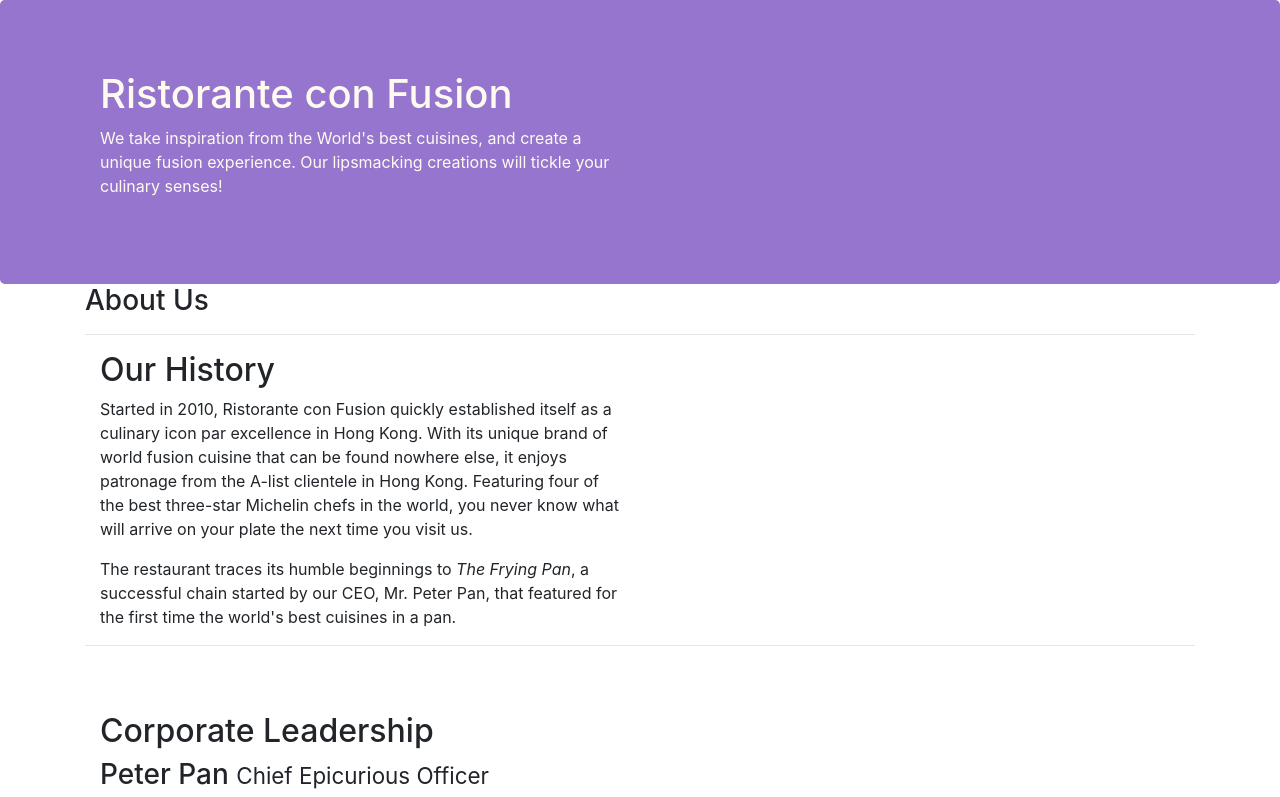
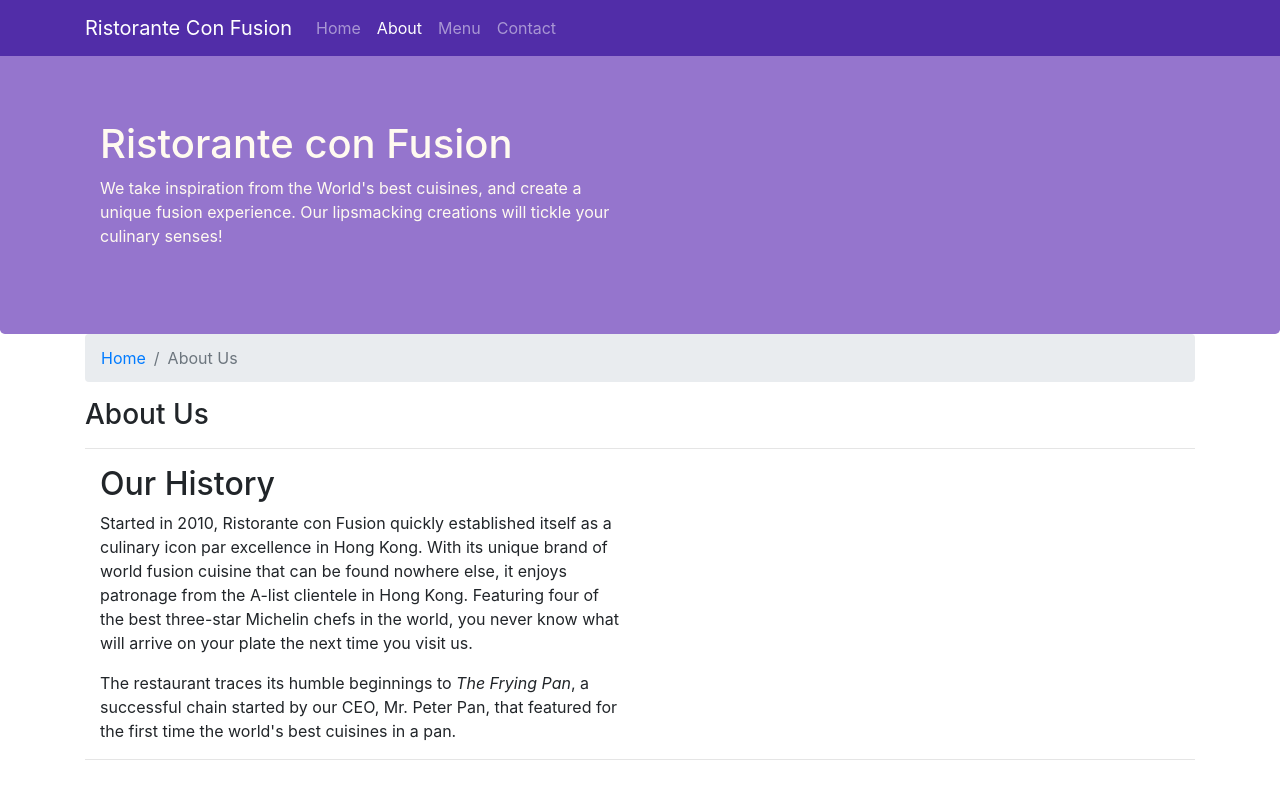
Before and after one commit to agravigupta/git-test, a website: page aboutus.html in a window 1280 px wide. Shown: the top 797 px of the page. Drawn offline with nearby package versions, Linux system fonts and the light colour scheme.

Commit message:
Navbar and Breadcrumb

```diff
--- a/aboutus.html
+++ b/aboutus.html
@@ -12,7 +12,23 @@
 </head>
 
 <body>
+    <nav class="navbar navbar-dark navbar-expand-sm fixed-top">
+        <div class="container">
+            <button class="navbar-toggler" type="button" data-toggle="collapse" data-target="#Navbar">
+                <span class="navbar-toggler-icon"></span>
+            </button>
+            <a class="navbar-brand" href="./index.html">Ristorante Con Fusion</a>
+            <div class="collapse navbar-collapse" id="Navbar">
+                <ul class="navbar-nav mr-auto">
+                    <l1 class="nav-item"><a class="nav-link" href="index.html">Home</a></l1>
+                    <l1 class="nav-item active"><a class="nav-link" href="#">About</a></l1>
+                    <l1 class="nav-item"><a class="nav-link" href="#">Menu</a></l1>
+                    <l1 class="nav-item"><a class="nav-link" href="#">Contact</a></l1>
+                </ul>
+            </div>
 
+        </div>
+    </nav>
     <header class="jumbotron">
         <div class="container">
             <div class="row row-header">
@@ -29,6 +45,10 @@
     <div class="container">
         <div class="row align-items-center">
             <div class="col-12">
+                <ol class="col-12 breadcrumb">
+                    <li class="breadcrumb-item"><a href="./index.html">Home</a></li>
+                    <li class="breadcrumb-item active">About Us</li>
+                </ol>
                <h3>About Us</h3>
                <hr>
             </div>
@@ -68,7 +88,7 @@
                 <div class="col-4 offset-1 col-sm-2">
                     <h5>Links</h5>
                     <ul class="list-unstyled">
-                        <li><a href="#">Home</a></li>
+                        <li><a href="index.html">Home</a></li>
                         <li><a href="#">About</a></li>
                         <li><a href="#">Menu</a></li>
                         <li><a href="#">Contact</a></li>
--- a/css/styles.css
+++ b/css/styles.css
@@ -25,3 +25,12 @@ address{
     margin:0px;
     color:#0f0f0f;
 }
+
+body{
+    padding: 50px 0px 0px 0px;
+    z-index: 0;
+}
+
+.navbar-dark{
+    background-color: #512DA8;
+}
```
Also changed, not shown: index.html (+17 -1 lines).
